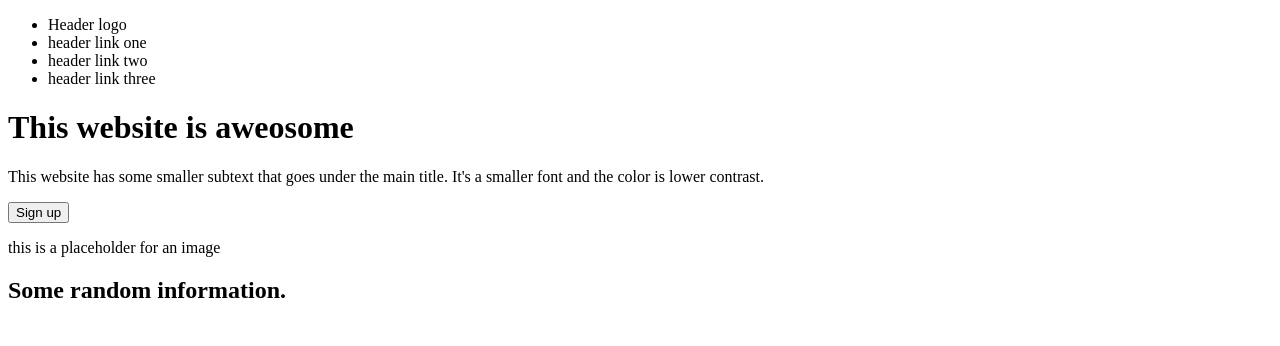
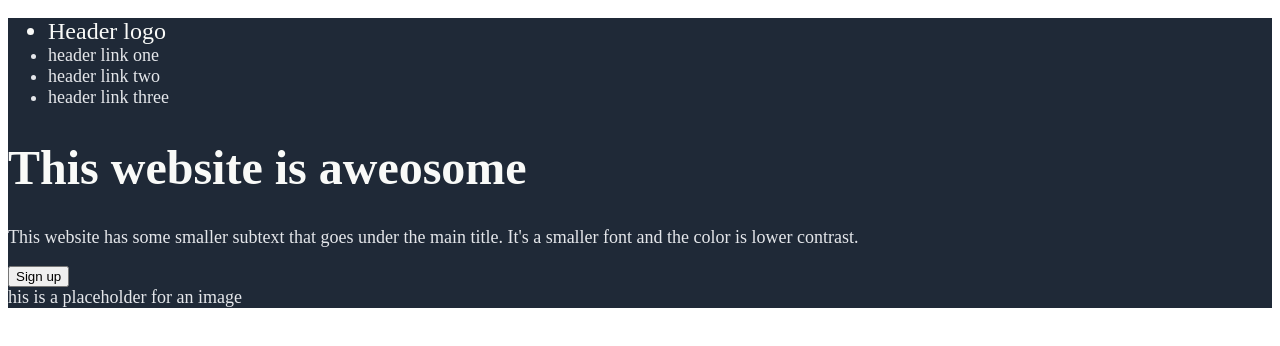
Before and after one commit to ckauj/odin-landing-page, a plain HTML site: page index.html in a window 1280 px wide. Drawn offline with Linux system fonts and the light colour scheme.

Commit message:
Remove second section line, Add style.css, Add styling for first section

```diff
--- a/index.html
+++ b/index.html
@@ -3,13 +3,14 @@
 <head>
     <meta charset="UTF-8">
     <meta name="viewport" content="width=device-width, initial-scale=1.0">
-    <title>Document</title>
+    <title>Landing Page</title>
+    <link rel="stylesheet" href="style.css">
 </head>
 <body>
     <div id="first-section">
         <div id="header">
             <ul>
-                <li>Header logo</li>
+                <li class="logo">Header logo</li>
                 <li>header link one</li>
                 <li>header link two</li>
                 <li>header link three</li>
@@ -22,13 +23,9 @@
                 <button>Sign up</button>
             </div>
             <div class="second">
-                <p>this is a placeholder for an image</p>
+                <div>his is a placeholder for an image</div>
             </div>
         </div>
     </div>
-    <div id="second-section">
-        <h2>Some random information.</h2>
-
-    </div>
 </body>
 </html>
--- /dev/null
+++ b/style.css
@@ -0,0 +1,21 @@
+#first-section {
+    background-color: #1F2937;
+}
+
+#header .logo {
+    font-size: 24px;
+    color: #F9FAF8;
+}
+
+#header ul,
+.first p,
+.second {
+    font-size: 18px;
+    color: #E5E7EB;
+}
+
+.first h1{
+    font-size: 48px;
+    font-weight: bolder;
+    color: #F9FAF8;
+}
```
